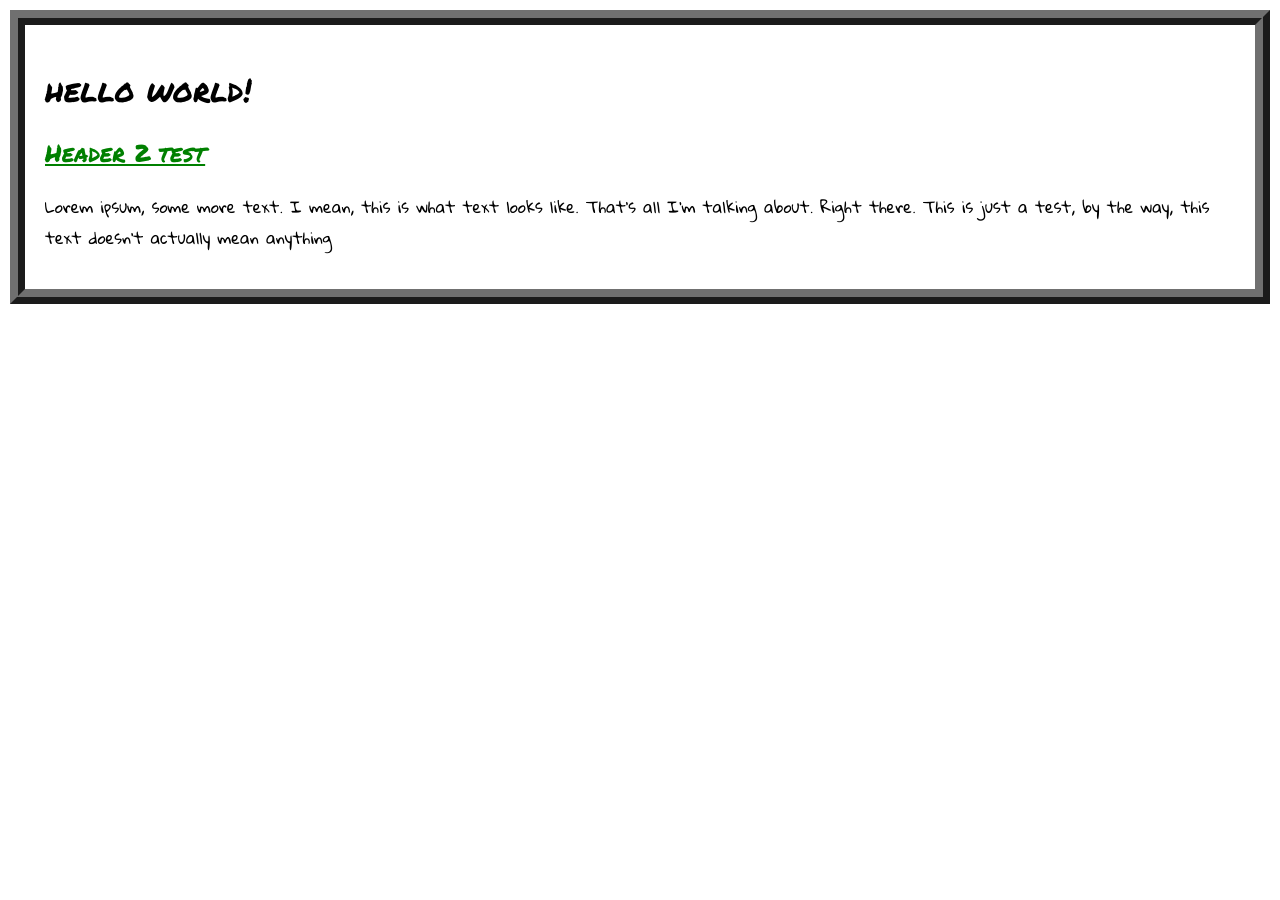
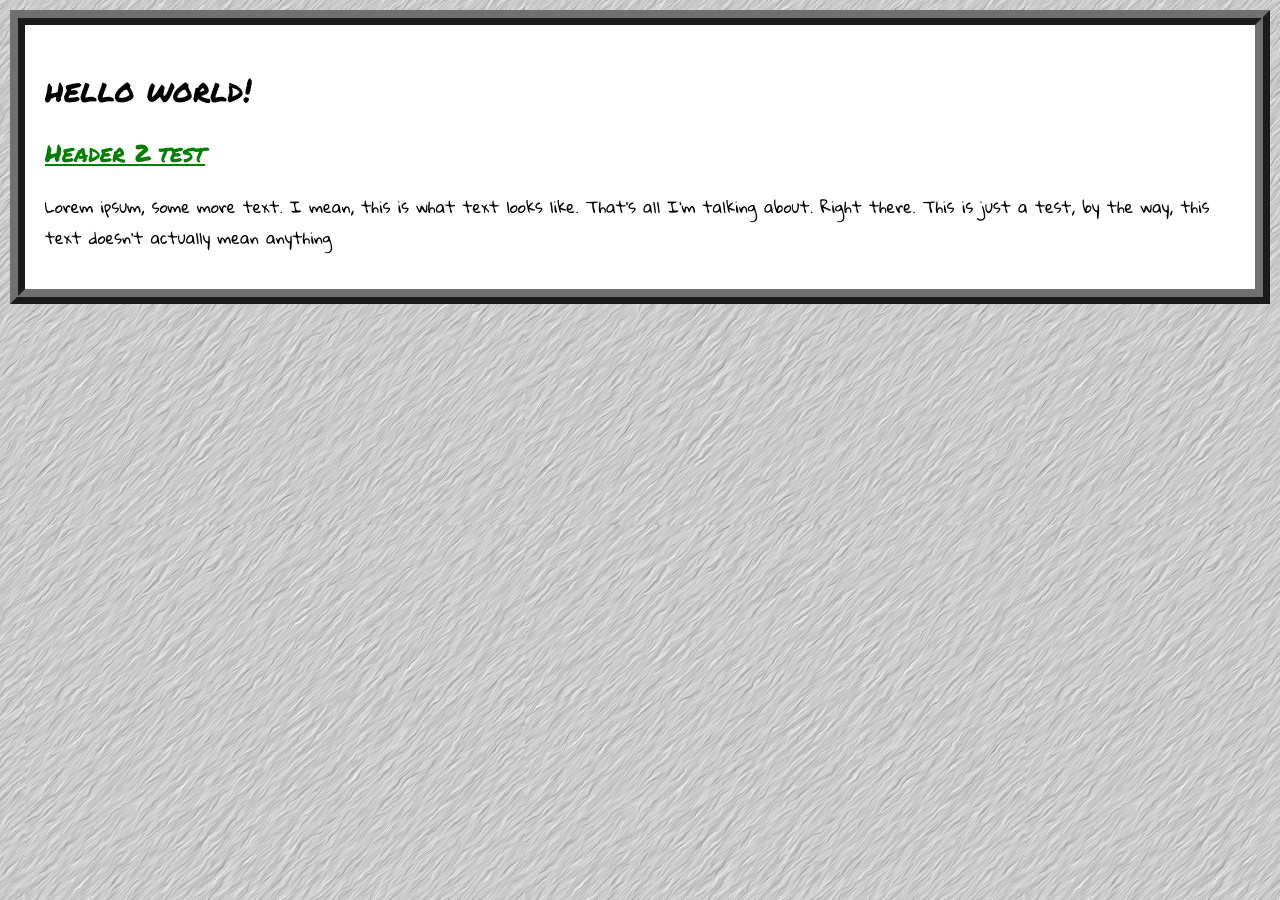
Before and after one commit to krathman257/krathman257.github.io, a Jekyll site: the page built from docs/index.html, in a window 1280 px wide. Built offline with Jekyll 4.4.1, drawn with Linux system fonts in a browser that asks for light colours.

Commit message:
Added background image

```diff
--- a/docs/_sass/main.scss
+++ b/docs/_sass/main.scss
@@ -9,11 +9,14 @@
 }
 
 html {
+	background-image: url("../images/background_wall.jpg");
+	background-size: 500px;
 	border: 15px ridge #707070;
 	margin: 10px;
 }
 
 body {
+	background: white;
 	padding: 20px;
 	margin: 0px;
 }
```
Also changed, not shown: docs/assets/images/background_wall.jpg (added).
